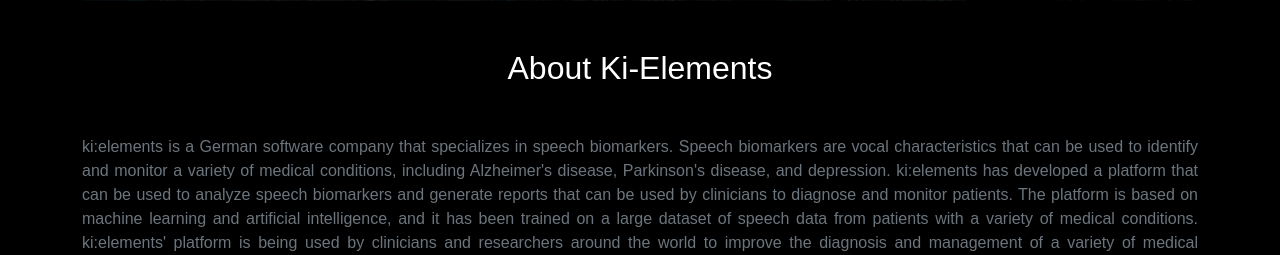
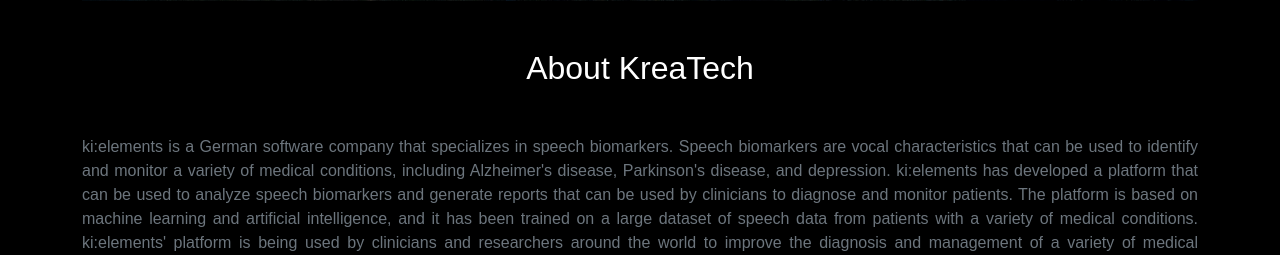
Before and after one commit to anamulislamshamim/careers_website, a Flask app: page / in a window 1280 px wide. Shown: the part 605-860 px from the top of the page. Run offline with Flask 3, Linux system fonts and the light colour scheme.

Commit message:
change the title

```diff
--- a/templates/home.html
+++ b/templates/home.html
@@ -41,7 +41,7 @@
     <img id="banner" class="img-fluid object-md-fit-contain"
       src="./static/images/kielements_cover.jpeg"
       alt="ki:elements">
-    <h2 class='text-center my-5' id="about">About Ki-Elements</h2>
+    <h2 class='text-center my-5' id="about">About KreaTech</h2>
     <p class='text-justify mb-4 text-secondary'>ki:elements is a German software company that specializes in speech biomarkers. Speech biomarkers are vocal characteristics that can be used to identify and monitor a variety of medical conditions, including Alzheimer's disease, Parkinson's disease, and depression.
 
     ki:elements has developed a platform that can be used to analyze speech biomarkers and generate reports that can be used by clinicians to diagnose and monitor patients. The platform is based on machine learning and artificial intelligence, and it has been trained on a large dataset of speech data from patients with a variety of medical conditions.
@@ -82,11 +82,9 @@
         <h3>& work with us</h3>
         <p class="mx-auto text-secondary p-2">If you have any queries then click the below button to contact us. We’re looking forward to working with you!</p>
       </div>
-      <a href="mailto:xyz@ki-elements.de?subject=Question%20about%20job%20openings%20at%20Ki%3AElements&body=Name%20%3Cyour%20name%3E%0D%0AAddress%20%3Cyour%20address%3E%0D%0A%0D%0AQuestion%20%3Cyour%20question%3E%0D%0A%0D%0A%0D%0A%0D%0ANote%3A%20One%20of%20our%20employee%20will%20respond%20you%20within%207%20working%20days.%20Please%20be%20patience." class="btn btn-primary btn-lg my-md-4">Contact Us</a>
+      <a href="mailto:abc@ki-elements.de?subject=Question%20about%20job%20openings%20at%20Ki%3AElements&body=Name%20%3Cyour%20name%3E%0D%0AAddress%20%3Cyour%20address%3E%0D%0A%0D%0AQuestion%20%3Cyour%20question%3E%0D%0A%0D%0A%0D%0A%0D%0ANote%3A%20One%20of%20our%20employee%20will%20respond%20you%20within%207%20working%20days.%20Please%20be%20patience." class="btn btn-primary btn-lg my-md-4">Contact Us</a>
     </div>
   </div>
   {% include 'footer.html' %}
 </body>
-</body>
-</body>
 </html>
```
Also changed, not shown: static/js/chatbot.js (added).
